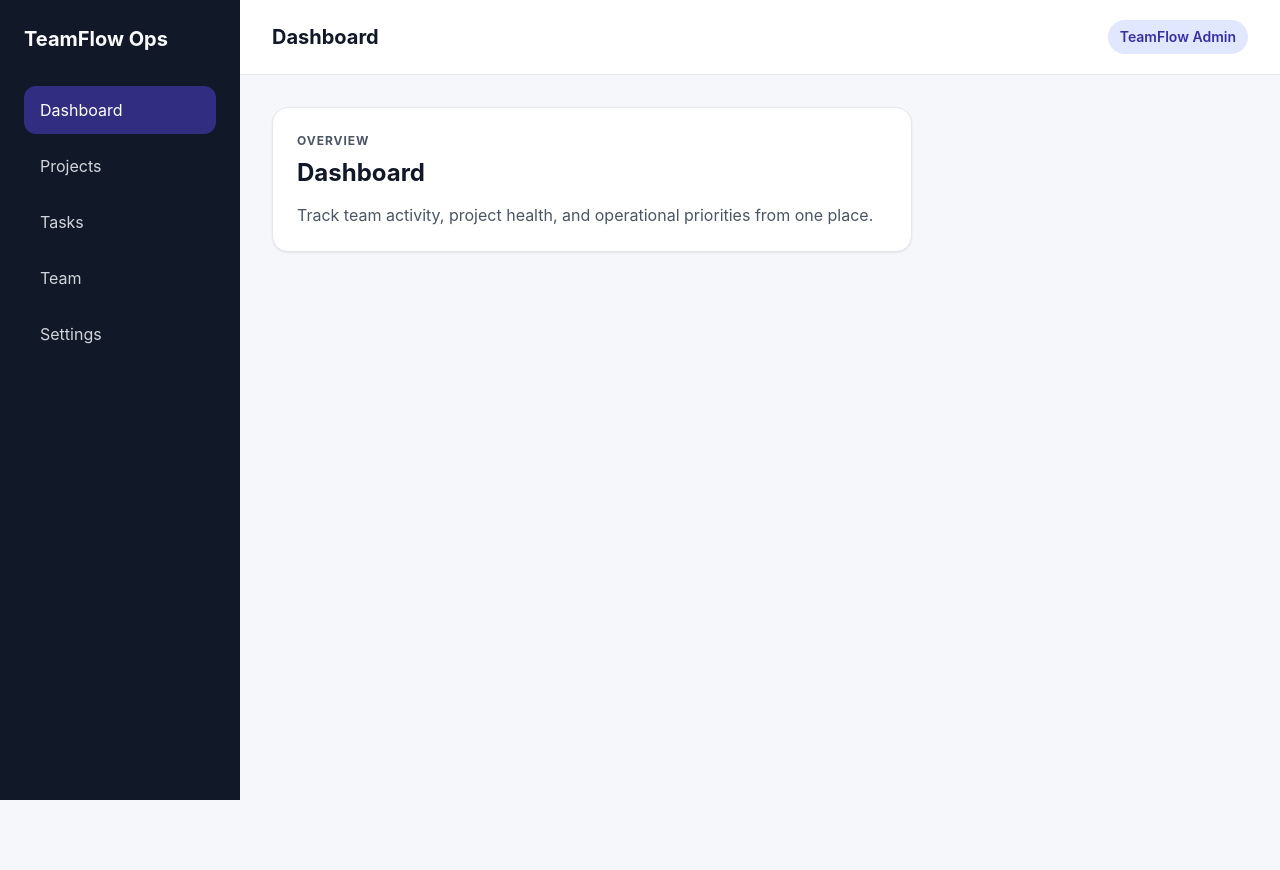
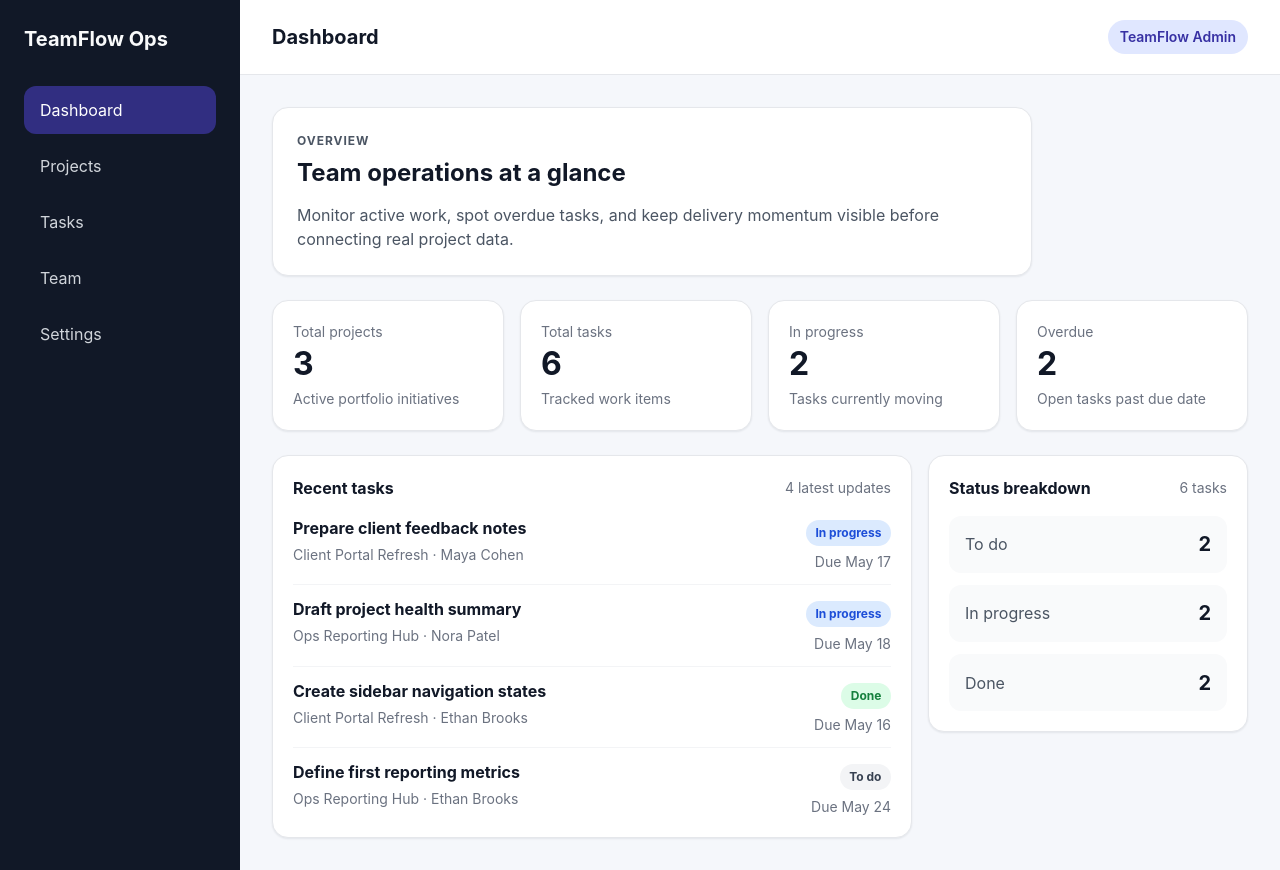
Before and after one commit to gooseNjuice/teamflow-ops, a React (Vite) app in the folder client/: page /dashboard in a window 1280 px wide. Before the commit the page ends 800 px from the top, so only its background shows below. Built offline with nearby package versions, Linux system fonts and the light colour scheme.

Commit message:
feat(client): add DashboardPage component with styles and mock data

```diff
--- a/client/src/App.tsx
+++ b/client/src/App.tsx
@@ -1,4 +1,5 @@
 import { Navigate, NavLink, Route, Routes, useLocation } from 'react-router-dom'
+import DashboardPage from './pages/DashboardPage'
 import PlaceholderPage from './pages/PlaceholderPage'
 import styles from './App.module.css'
 
@@ -10,14 +11,7 @@ const navigationItems = [
   { label: 'Settings', path: '/settings' },
 ]
 
-const pages = [
-  {
-    path: '/dashboard',
-    eyebrow: 'Overview',
-    title: 'Dashboard',
-    description:
-      'Track team activity, project health, and operational priorities from one place.',
-  },
+const placeholderPages = [
   {
     path: '/projects',
     eyebrow: 'Projects',
@@ -45,7 +39,7 @@ const pages = [
 ]
 
 function getPageTitle(pathname: string) {
-  return pages.find((page) => page.path === pathname)?.title ?? 'Dashboard'
+  return navigationItems.find((item) => item.path === pathname)?.label ?? 'Dashboard'
 }
 
 function App() {
@@ -85,7 +79,8 @@ function App() {
         <main className={styles.mainContent}>
           <Routes>
             <Route path="/" element={<Navigate to="/dashboard" replace />} />
-            {pages.map((page) => (
+            <Route path="/dashboard" element={<DashboardPage />} />
+            {placeholderPages.map((page) => (
               <Route
                 key={page.path}
                 path={page.path}
--- /dev/null
+++ b/client/src/data/mockData.ts
@@ -0,0 +1,97 @@
+import type { Project, Task, User } from '../types'
+
+export const users: User[] = [
+  {
+    id: 'user-1',
+    name: 'Maya Cohen',
+    role: 'Product Lead',
+  },
+  {
+    id: 'user-2',
+    name: 'Ethan Brooks',
+    role: 'Frontend Engineer',
+  },
+  {
+    id: 'user-3',
+    name: 'Nora Patel',
+    role: 'Operations Manager',
+  },
+]
+
+export const projects: Project[] = [
+  {
+    id: 'project-1',
+    name: 'Client Portal Refresh',
+    description: 'Improve the self-service experience for portfolio clients.',
+    ownerId: 'user-1',
+  },
+  {
+    id: 'project-2',
+    name: 'Ops Reporting Hub',
+    description: 'Centralize team reporting and weekly operational insights.',
+    ownerId: 'user-3',
+  },
+  {
+    id: 'project-3',
+    name: 'Workflow Automation',
+    description: 'Reduce repetitive task handoffs across delivery teams.',
+    ownerId: 'user-2',
+  },
+]
+
+export const tasks: Task[] = [
+  {
+    id: 'task-1',
+    title: 'Review dashboard requirements',
+    projectId: 'project-2',
+    assigneeId: 'user-1',
+    status: 'done',
+    dueDate: '2026-05-12',
+    updatedAt: '2026-05-15',
+  },
+  {
+    id: 'task-2',
+    title: 'Draft project health summary',
+    projectId: 'project-2',
+    assigneeId: 'user-3',
+    status: 'in-progress',
+    dueDate: '2026-05-18',
+    updatedAt: '2026-05-18',
+  },
+  {
+    id: 'task-3',
+    title: 'Create sidebar navigation states',
+    projectId: 'project-1',
+    assigneeId: 'user-2',
+    status: 'done',
+    dueDate: '2026-05-16',
+    updatedAt: '2026-05-17',
+  },
+  {
+    id: 'task-4',
+    title: 'Map automation handoff steps',
+    projectId: 'project-3',
+    assigneeId: 'user-3',
+    status: 'todo',
+    dueDate: '2026-05-21',
+    updatedAt: '2026-05-14',
+  },
+  {
+    id: 'task-5',
+    title: 'Prepare client feedback notes',
+    projectId: 'project-1',
+    assigneeId: 'user-1',
+    status: 'in-progress',
+    dueDate: '2026-05-17',
+    updatedAt: '2026-05-19',
+  },
+  {
+    id: 'task-6',
+    title: 'Define first reporting metrics',
+    projectId: 'project-2',
+    assigneeId: 'user-2',
+    status: 'todo',
+    dueDate: '2026-05-24',
+    updatedAt: '2026-05-16',
+  },
+]
--- /dev/null
+++ b/client/src/pages/DashboardPage.module.css
@@ -0,0 +1,191 @@
+.dashboard {
+  display: grid;
+  gap: 1.5rem;
+}
+
+.hero,
+.statCard,
+.panel {
+  border: 1px solid #e5e7eb;
+  border-radius: 1rem;
+  background: #fff;
+  box-shadow: 0 1px 2px rgb(15 23 42 / 0.08);
+}
+
+.hero {
+  max-width: 760px;
+  padding: 1.5rem;
+}
+
+.hero h2 {
+  margin: 0.35rem 0 0.75rem;
+  font-size: 1.5rem;
+}
+
+.hero p {
+  margin: 0;
+  color: #4b5563;
+}
+
+.eyebrow {
+  color: #4f46e5;
+  font-size: 0.75rem;
+  font-weight: 700;
+  letter-spacing: 0.08em;
+  text-transform: uppercase;
+}
+
+.statsGrid {
+  display: grid;
+  grid-template-columns: repeat(4, minmax(0, 1fr));
+  gap: 1rem;
+}
+
+.statCard {
+  padding: 1.25rem;
+}
+
+.statCard p,
+.statCard span {
+  margin: 0;
+  color: #6b7280;
+  font-size: 0.875rem;
+}
+
+.statCard strong {
+  display: block;
+  margin: 0.35rem 0;
+  color: #111827;
+  font-size: 2rem;
+  line-height: 1;
+}
+
+.contentGrid {
+  display: grid;
+  grid-template-columns: minmax(0, 2fr) minmax(260px, 1fr);
+  gap: 1rem;
+  align-items: start;
+}
+
+.panel {
+  padding: 1.25rem;
+}
+
+.panelHeader {
+  display: flex;
+  align-items: center;
+  justify-content: space-between;
+  gap: 1rem;
+  margin-bottom: 1rem;
+}
+
+.panelHeader h3 {
+  margin: 0;
+  font-size: 1rem;
+}
+
+.panelHeader span {
+  color: #6b7280;
+  font-size: 0.875rem;
+}
+
+.taskList,
+.breakdownList {
+  display: grid;
+  gap: 0.75rem;
+  margin: 0;
+  padding: 0;
+  list-style: none;
+}
+
+.taskItem {
+  display: flex;
+  justify-content: space-between;
+  gap: 1rem;
+  border-top: 1px solid #f3f4f6;
+  padding-top: 0.75rem;
+}
+
+.taskItem:first-child {
+  border-top: 0;
+  padding-top: 0;
+}
+
+.taskItem strong {
+  color: #111827;
+}
+
+.taskItem p,
+.taskMeta {
+  margin: 0.25rem 0 0;
+  color: #6b7280;
+  font-size: 0.875rem;
+}
+
+.taskMeta {
+  display: grid;
+  justify-items: end;
+  gap: 0.35rem;
+  min-width: 120px;
+}
+
+.statusPill {
+  border-radius: 999px;
+  padding: 0.25rem 0.6rem;
+  font-size: 0.75rem;
+  font-weight: 700;
+}
+
+.todo {
+  background: #f3f4f6;
+  color: #374151;
+}
+
+.in-progress {
+  background: #dbeafe;
+  color: #1d4ed8;
+}
+
+.done {
+  background: #dcfce7;
+  color: #15803d;
+}
+
+.breakdownItem {
+  display: flex;
+  align-items: center;
+  justify-content: space-between;
+  border-radius: 0.75rem;
+  background: #f9fafb;
+  padding: 0.85rem 1rem;
+}
+
+.breakdownItem span {
+  color: #4b5563;
+}
+
+.breakdownItem strong {
+  font-size: 1.25rem;
+}
+
+@media (max-width: 960px) {
+  .statsGrid,
+  .contentGrid {
+    grid-template-columns: 1fr 1fr;
+  }
+}
+
+@media (max-width: 720px) {
+  .statsGrid,
+  .contentGrid {
+    grid-template-columns: 1fr;
+  }
+
+  .taskItem {
+    flex-direction: column;
+  }
+
+  .taskMeta {
+    justify-items: start;
+  }
+}
--- /dev/null
+++ b/client/src/pages/DashboardPage.tsx
@@ -0,0 +1,140 @@
+import { projects, tasks, users } from '../data/mockData'
+import type { Task, TaskStatus } from '../types'
+import styles from './DashboardPage.module.css'
+
+const taskStatusLabels: Record<TaskStatus, string> = {
+  todo: 'To do',
+  'in-progress': 'In progress',
+  done: 'Done',
+}
+
+const today = new Date('2026-05-19T00:00:00')
+
+function isOverdue(task: Task) {
+  return task.status !== 'done' && new Date(`${task.dueDate}T00:00:00`) < today
+}
+
+function getProjectName(projectId: string) {
+  return projects.find((project) => project.id === projectId)?.name ?? 'Unknown project'
+}
+
+function getAssigneeName(assigneeId: string) {
+  return users.find((user) => user.id === assigneeId)?.name ?? 'Unassigned'
+}
+
+function formatDate(date: string) {
+  return new Intl.DateTimeFormat('en', {
+    month: 'short',
+    day: 'numeric',
+  }).format(new Date(`${date}T00:00:00`))
+}
+
+function StatCard({
+  label,
+  value,
+  helperText,
+}: {
+  label: string
+  value: number
+  helperText: string
+}) {
+  return (
+    <article className={styles.statCard}>
+      <p>{label}</p>
+      <strong>{value}</strong>
+      <span>{helperText}</span>
+    </article>
+  )
+}
+
+function DashboardPage() {
+  const tasksInProgress = tasks.filter((task) => task.status === 'in-progress')
+  const overdueTasks = tasks.filter(isOverdue)
+  const recentTasks = [...tasks]
+    .sort((firstTask, secondTask) => secondTask.updatedAt.localeCompare(firstTask.updatedAt))
+    .slice(0, 4)
+
+  const statusBreakdown = Object.entries(taskStatusLabels).map(([status, label]) => ({
+    status: status as TaskStatus,
+    label,
+    count: tasks.filter((task) => task.status === status).length,
+  }))
+
+  return (
+    <div className={styles.dashboard}>
+      <section className={styles.hero}>
+        <p className={styles.eyebrow}>Overview</p>
+        <h2>Team operations at a glance</h2>
+        <p>
+          Monitor active work, spot overdue tasks, and keep delivery momentum visible
+          before connecting real project data.
+        </p>
+      </section>
+
+      <section className={styles.statsGrid} aria-label="Dashboard metrics">
+        <StatCard
+          label="Total projects"
+          value={projects.length}
+          helperText="Active portfolio initiatives"
+        />
+        <StatCard label="Total tasks" value={tasks.length} helperText="Tracked work items" />
+        <StatCard
+          label="In progress"
+          value={tasksInProgress.length}
+          helperText="Tasks currently moving"
+        />
+        <StatCard
+          label="Overdue"
+          value={overdueTasks.length}
+          helperText="Open tasks past due date"
+        />
+      </section>
+
+      <div className={styles.contentGrid}>
+        <section className={styles.panel}>
+          <div className={styles.panelHeader}>
+            <h3>Recent tasks</h3>
+            <span>{recentTasks.length} latest updates</span>
+          </div>
+
+          <ul className={styles.taskList}>
+            {recentTasks.map((task) => (
+              <li key={task.id} className={styles.taskItem}>
+                <div>
+                  <strong>{task.title}</strong>
+                  <p>
+                    {getProjectName(task.projectId)} · {getAssigneeName(task.assigneeId)}
+                  </p>
+                </div>
+                <div className={styles.taskMeta}>
+                  <span className={`${styles.statusPill} ${styles[task.status]}`}>
+                    {taskStatusLabels[task.status]}
+                  </span>
+                  <span>Due {formatDate(task.dueDate)}</span>
+                </div>
+              </li>
+            ))}
+          </ul>
+        </section>
+
+        <section className={styles.panel}>
+          <div className={styles.panelHeader}>
+            <h3>Status breakdown</h3>
+            <span>{tasks.length} tasks</span>
+          </div>
+
+          <div className={styles.breakdownList}>
+            {statusBreakdown.map((item) => (
+              <div key={item.status} className={styles.breakdownItem}>
+                <span>{item.label}</span>
+                <strong>{item.count}</strong>
+              </div>
+            ))}
+          </div>
+        </section>
+      </div>
+    </div>
+  )
+}
+
+export default DashboardPage
--- /dev/null
+++ b/client/src/types.ts
@@ -0,0 +1,24 @@
+export type TaskStatus = 'todo' | 'in-progress' | 'done'
+
+export type Project = {
+  id: string
+  name: string
+  description: string
+  ownerId: string
+}
+
+export type User = {
+  id: string
+  name: string
+  role: string
+}
+
+export type Task = {
+  id: string
+  title: string
+  projectId: string
+  assigneeId: string
+  status: TaskStatus
+  dueDate: string
+  updatedAt: string
+}
```
